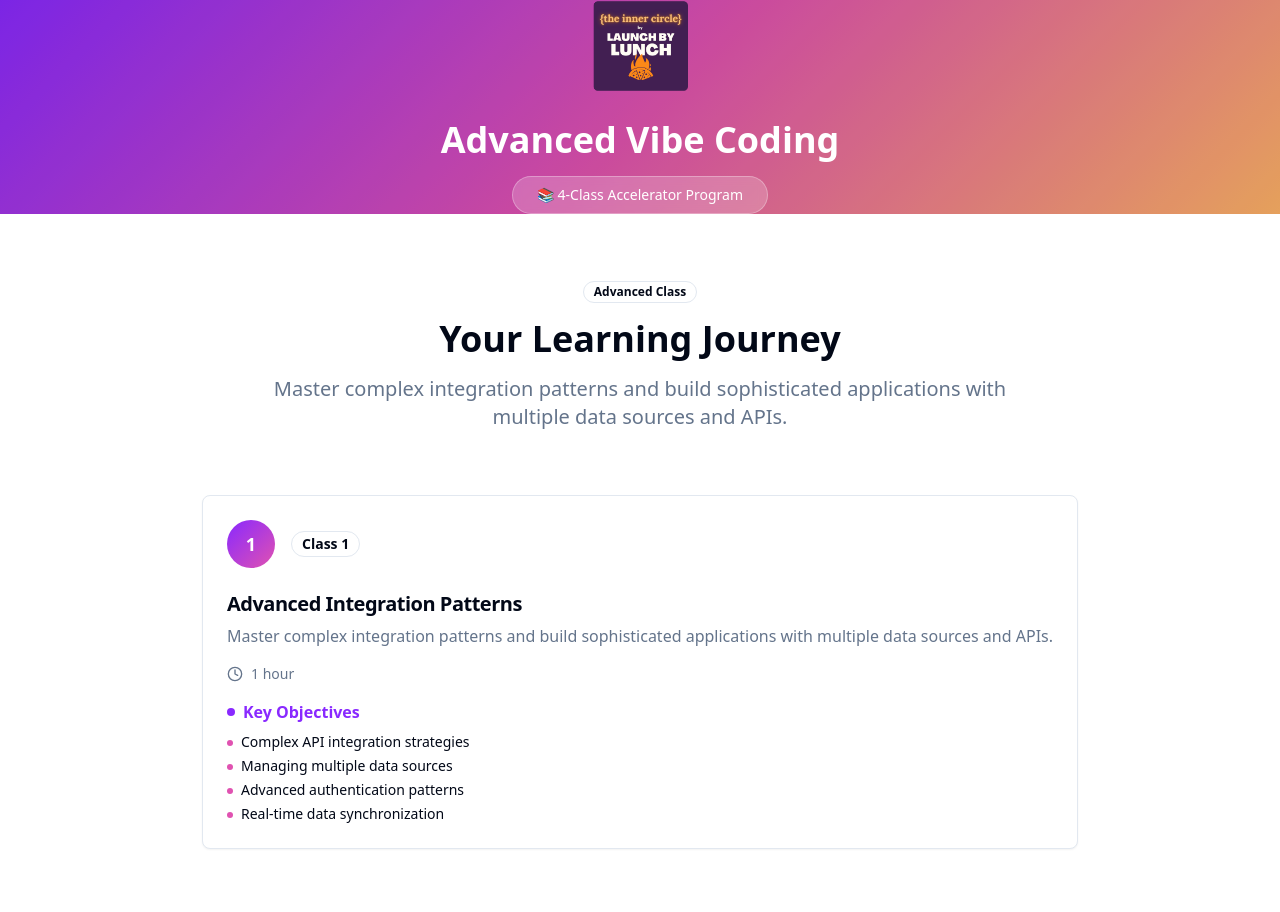
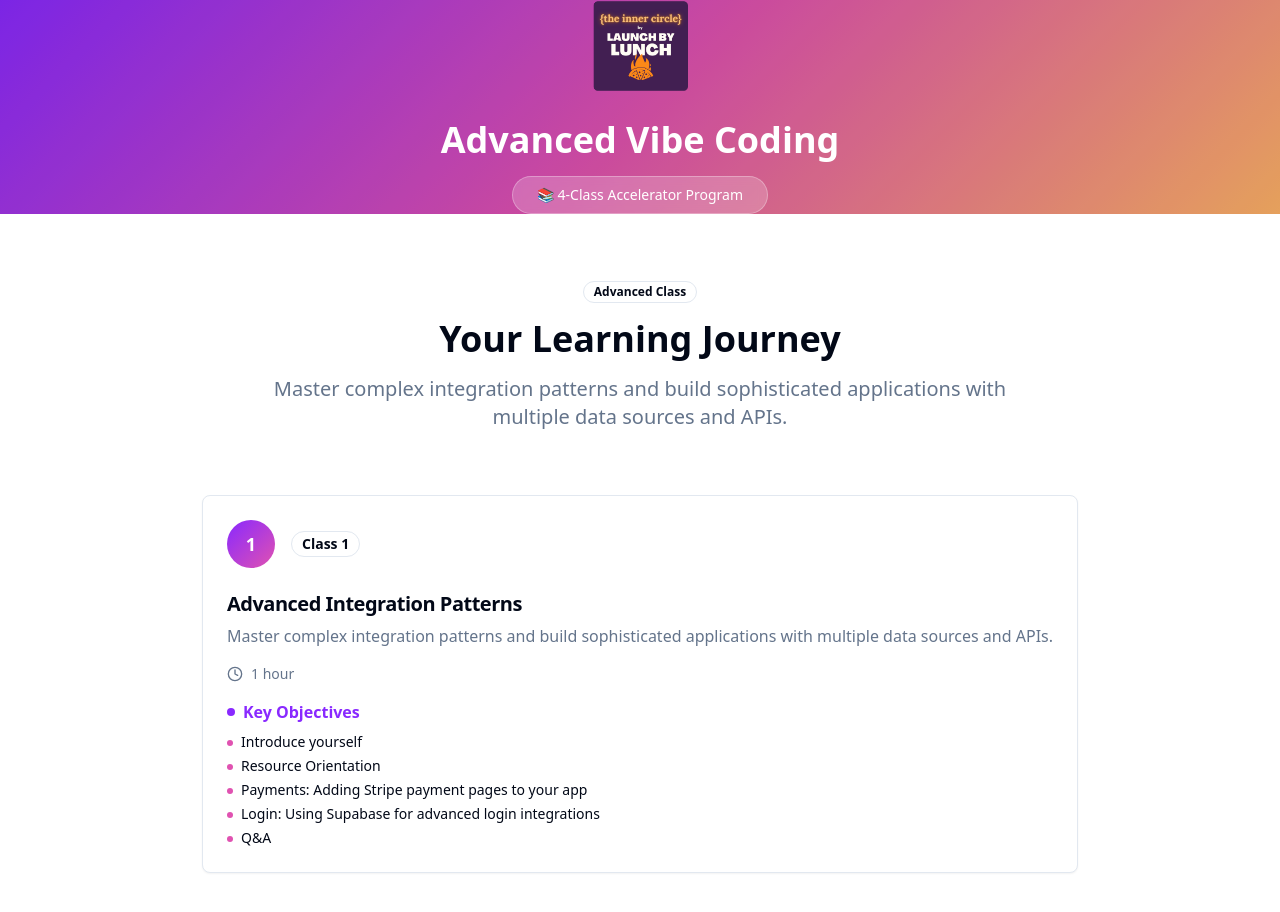
Before and after one commit to Launch-by-Lunch/advanced-vibe-coding, a React (Vite) app: page / in a window 1280 px wide. Shown: the top 912 px of the page. Built offline with nearby package versions, Linux system fonts and the light colour scheme.

Commit message:
Add key objectives to syllabus

```diff
--- a/src/pages/Index.tsx
+++ b/src/pages/Index.tsx
@@ -10,10 +10,11 @@ const Index = () => {
       description: "Master complex integration patterns and build sophisticated applications with multiple data sources and APIs.",
       duration: "1 hour",
       objectives: [
-        "Complex API integration strategies",
-        "Managing multiple data sources",
-        "Advanced authentication patterns",
-        "Real-time data synchronization"
+        "Introduce yourself",
+        "Resource Orientation",
+        "Payments: Adding Stripe payment pages to your app",
+        "Login: Using Supabase for advanced login integrations",
+        "Q&A"
       ]
     }
   ];
```
